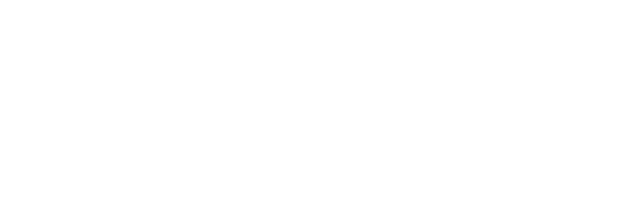
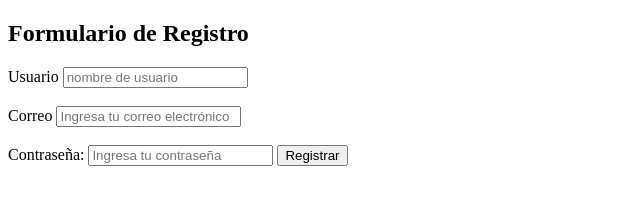
Before and after one commit to xion87201/javascriptmg, a plain HTML site: page Demo01/index.html in a window 1280 px wide. Shown: the whole page, without its empty margins (0-640 px from the left). Drawn offline with Linux system fonts and the light colour scheme.

Commit message:
crear cajas de textos

```diff
--- a/Demo01/index.html
+++ b/Demo01/index.html
@@ -1,11 +1,28 @@
 <!DOCTYPE html>
 <html lang="en">
+
 <head>
     <meta charset="UTF-8">
     <meta name="viewport" content="width=device-width, initial-scale=1.0">
     <title>Formulario de Registro</title>
 </head>
+
 <body>
+    <h2>Formulario de Registro</h2>
+    <form id="Formulario-registro">
+
+        <label>Usuario</label>
+        <input type="text" name="usuario" placeholder="nombre de usuario">
+       <br><br>
+        <label>Correo</label>
+        <input type="text" id="correo" name="correo" placeholder="Ingresa tu correo electrónico">
+        <br><br>
+        <label>Contraseña:</label>
+        <input type="text" id="contrasena" name="contrasena" placeholder="Ingresa tu contraseña">
+        <input type="submit" value="Registrar">
+    </form>
+
 
 </body>
+
 </html>
```
